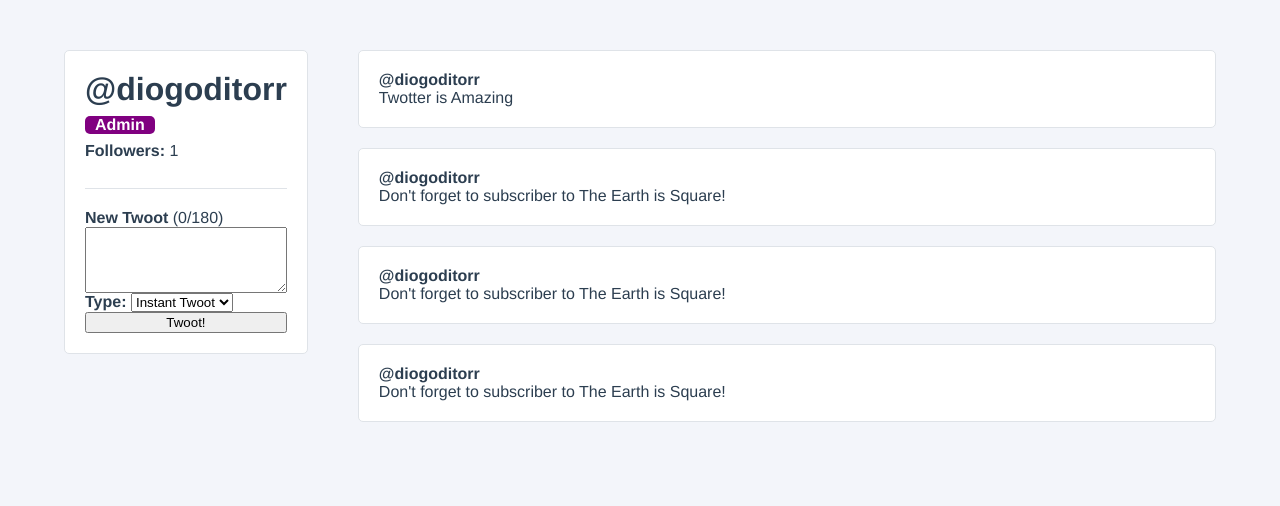
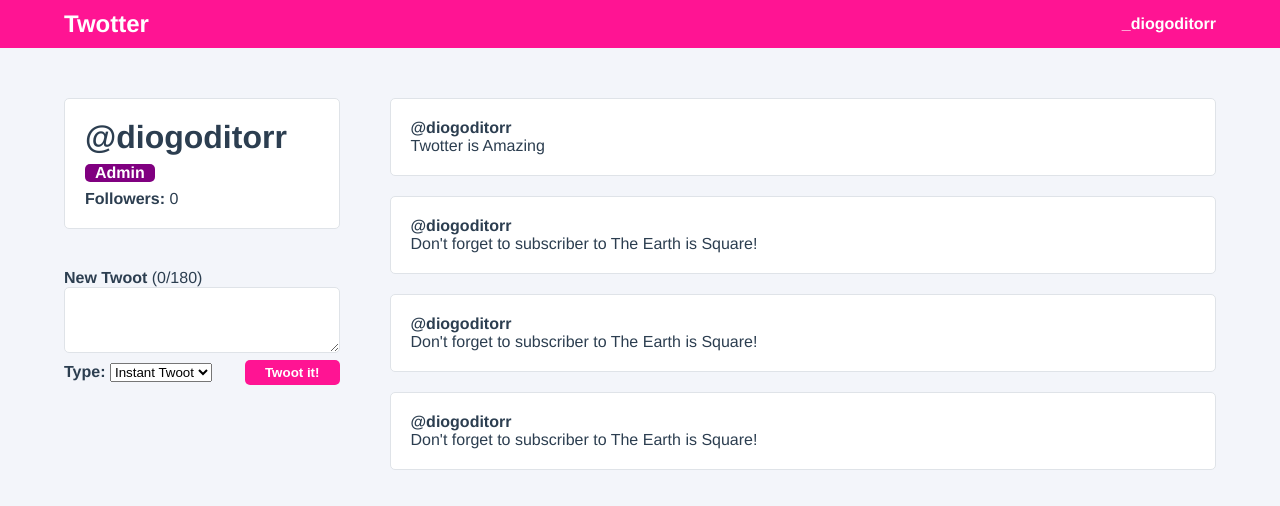
Before and after one commit to diogoditorr/twotter-tutorial, a Vue app: page / in a window 1280 px wide. Shown: the top 506 px of the page. Built offline with nearby package versions, Linux system fonts and the light colour scheme.

Commit message:
Chapter 6.5

```diff
--- a/src/App.vue
+++ b/src/App.vue
@@ -1,5 +1,13 @@
 <template>
     <div id="app">
+        <nav>
+            <div class="navigation__logo">
+                Twotter
+            </div>
+            <div class="navigation__user">
+                {{ user.username }}
+            </div>
+        </nav>
         <UserProfile/>
     </div>
 </template>
@@ -9,7 +17,14 @@
 
 export default {
     name: 'App',
-    components: { UserProfile }
+    components: { UserProfile },
+    data() {
+        return {
+            user: {
+                username: '_diogoditorr'
+            }
+        }
+    }
 }
 </script>
 
@@ -22,5 +37,23 @@
     color: #2c3e50;
     min-height: 100vh;
     background-color: #F3F5FA;
+
+    nav {
+        display: flex;
+        align-items: center;
+        justify-content: space-between;
+        padding: 10px 5%;
+        background-color: deeppink;
+        color: white;
+
+        .navigation__logo {
+            font-weight: bold;
+            font-size: 24px;
+        }
+
+        .navigation__user {
+            font-weight: bold;
+        }
+    }
 }
 </style>
--- /dev/null
+++ b/src/components/CreateTwootPanel.vue
@@ -0,0 +1,98 @@
+<template>
+    <form class="create-twoot-panel" @submit.prevent="createNewTwoot" :class="{ '--exceeded': newTwootCharacterCount > 180 }">
+        <label for="newTwoot"><strong>New Twoot</strong> ({{ newTwootCharacterCount }}/180)</label>
+        <textarea id="newTwoot" rows="4" v-model="newTwootContent"></textarea>
+
+        <div class="create-twoot-panel__submit">
+            <div class="create-twoot-type">
+                <label for="newTwootType"><strong>Type: </strong></label>
+                <select id="newTwootType" v-model="selectedTwootType">
+                    <option :value="option.value" v-for="(option, index) in twootTypes" :key="index">
+                        {{ option.name }}
+                    </option>
+                </select>
+            </div>
+
+
+            <button>
+                Twoot it!
+            </button>
+        </div>
+    </form>
+</template>
+
+<script>
+export default {
+    name: "CreateTwootPanel",
+    data() {
+        return {
+            newTwootContent: '',
+            selectedTwootType: 'instant',
+            twootTypes: [
+                { value: 'draft', name: 'Draf' },
+                { value: 'instant', name: 'Instant Twoot' }
+            ]
+        }
+    },
+    computed: {
+        newTwootCharacterCount() {
+            return this.newTwootContent.length;
+        }
+    },
+    methods: {
+        createNewTwoot() {
+            if (this.newTwootContent && this.selectedTwootType !== 'draft') {
+                this.$emit('add-twoot', this.newTwootContent)
+                this.newTwootContent = '';
+            }
+        }
+    }
+};
+</script>
+
+
+<style lang="scss" scoped>
+.create-twoot-panel {
+    // border-top: 1px solid #DFE3E8;
+    padding-top: 20px;
+    margin-top: 20px;
+    display: flex;
+    flex-direction: column;
+
+    textarea {
+        border: 1px solid #DFE3E8;
+        border-radius: 5px;
+    }
+
+    .create-twoot-panel__submit {
+        display: flex;
+        justify-content: space-between;
+
+        .create-twoot-type {
+            padding: 10px 0;
+        }
+
+        button {
+            padding: 5px 20px;
+            margin: auto 0;
+            border-radius: 5px;
+            border: none;
+            background-color: deeppink;
+            color: white;
+            font-weight: bold;
+        }
+    }
+
+    &.--exceeded {
+        color: red;
+        border-color: red;
+
+        .create-twoot-panel__submit {
+            button {
+                background-color: red;
+                color: white;
+            }
+        }
+    }
+}
+</style>
--- a/src/components/TwootItem.vue
+++ b/src/components/TwootItem.vue
@@ -1,5 +1,5 @@
 <template>
-    <div class="twoot-item" @click="favouriteTwoot(twoot.id)">
+    <div class="twoot-item">
         <div class="user-profile__twoot">
             <div class="twoot-item__user">
                 @{{ username }}
@@ -26,11 +26,11 @@
         }
     },
 
-    methods: {
-        favouriteTwoot(id) {
-            this.$emit('favourite', id)
-        }
-    }
+    // methods: {
+    //     favouriteTwoot(id) {
+    //         this.$emit('favourite', id)
+    //     }
+    // }
 }
 </script>
 
--- a/src/components/UserProfile.vue
+++ b/src/components/UserProfile.vue
@@ -1,5 +1,6 @@
 <template>
     <div class="user-profile">
+        <div class="user-profile__sidebar">
             <div class="user-profile__user-panel">
                 <h1 class="user-profile__username">@{{ user.username }}</h1>
                 <div class="user-profile__admin-badge" v-if="user.isAdmin">
@@ -8,23 +9,8 @@
                 <div class="user-profile__follower-count">
                     <strong>Followers: </strong> {{ followers }}
                 </div>
-            <form class="user-profile__create-twoot" @submit.prevent="createNewTwoot" :class="{ '--exceeded': newTwootCharacterCount > 180 }">
-                <label for="newTwoot"><strong>New Twoot</strong> ({{ newTwootCharacterCount }}/180)</label>
-                <textarea id="newTwoot" rows="4" v-model="newTwootContent"></textarea>
-
-                <div class="user-profile__create-twoot-type">
-                    <label for="newTwootType"><strong>Type: </strong></label>
-                    <select id="newTwootType" v-model="selectedTwootType">
-                        <option :value="option.value" v-for="(option, index) in twootTypes" :key="index">
-                            {{ option.name }}
-                        </option>
-                    </select>
             </div>
-
-                <button>
-                    Twoot!
-                </button>
-            </form>
+            <CreateTwootPanel @add-twoot="addTwoot"/>
         </div>
 
         <div class="user-profile__twoots-wrapper">
@@ -33,7 +19,6 @@
                 :key="twoot.id"
                 :username="user.username"
                 :twoot="twoot"
-                @favourite="toggleFavourite"
             />
         </div>
     </div>
@@ -41,20 +26,15 @@
 
 <script>
 import TwootItem from "./TwootItem"
+import CreateTwootPanel from "./CreateTwootPanel"
 
 export default {
     name: "UserProfile",
 
-    components: { TwootItem },
+    components: { CreateTwootPanel, TwootItem },
 
     data() {
         return {
-            newTwootContent: '',
-            selectedTwootType: 'instant',
-            twootTypes: [
-                { value: 'draft', name: 'Draf' },
-                { value: 'instant', name: 'Instant Twoot' }
-            ],
             followers: 0,
             user: {
                 id: 1,
@@ -73,48 +53,37 @@
         }
     },
 
-    watch: {
-        followers(newFollowerCount, oldFollowerCount) {
-            if (oldFollowerCount < newFollowerCount) {
-                console.log(`${this.user.username} has gained a follower!`)
-            }
-        }
-    },
+    // watch: {
+    //     followers(newFollowerCount, oldFollowerCount) {
+    //         if (oldFollowerCount < newFollowerCount) {
+    //             console.log(`${this.user.username} has gained a follower!`)
+    //         }
+    //     }
+    // },
 
-    computed: {
-        fullName() {
-            return `${this.user.firstName} ${this.user.lastName}`;
-        },
-
-        newTwootCharacterCount() {
-            return this.newTwootContent.length;
-        }
-    },
+    // computed: {
+    //     fullName() {
+    //         return `${this.user.firstName} ${this.user.lastName}`;
+    //     }
+    // },
 
     methods: {
-        followUser() {
-            this.followers++
-        },
+        // followUser() {
+        //     this.followers++
+        // },
 
-        toggleFavourite(id) {
-            console.log(`Favourited Tweet #${id}`)
-        },
-
-        createNewTwoot() {
-            if (this.newTwootContent && this.selectedTwootType !== 'draft') {
-                this.user.twoots.unshift({
-                    id: this.user.twoots.length + 1,
-                    content: this.newTwootContent
-                })
-                this.newTwootContent = '';
-            }
+        // toggleFavourite(id) {
+        //     console.log(`Favourited Tweet #${id}`)
+        // }
+        addTwoot(twoot) {
+            this.user.twoots.unshift({ id: this.user.twoots.length + 1, content: twoot });
         }
     },
 
     // Load when first load the component
-    mounted() {
-        this.followUser();
-    }
+    // mounted() {
+    //     this.followUser();
+    // }
 }
 </script>
 
@@ -122,18 +91,21 @@
 .user-profile {
     display: grid;
     grid-template-columns: 1fr 3fr;
-    width: auto;
+    grid-gap: 50px;
+    // width: auto;
     padding: 50px 5%;
 
     .user-profile__user-panel {
         display: flex;
         flex-direction: column;
-        margin-right: 50px;
         padding: 20px;
         background-color: white;
         border-radius: 5px;
         border: 1px solid #DFE3E8;
-        height: fit-content;
+        margin-bottom: auto;
+
+        // margin-right: 50px;
+        // height: fit-content;
 
         h1 {
             margin: 0;
@@ -149,34 +121,17 @@
         }
 
         .user-profile__username,
-        .user-profile__admin-badge,
-        .user-profile__follower-count {
+        .user-profile__admin-badge {
             margin-bottom: 8px;
         }
 
-        .user-profile__create-twoot {
-            border-top: 1px solid #DFE3E8;
-            padding-top: 20px;
-            margin-top: 20px;
-            display: flex;
-            flex-direction: column;
 
-            &.--exceeded {
-                color: red;
-                border-color: red;
-
-                button {
-                    background-color: red;
-                    border: red;
-                    color: white;
-                }
-            }
-        }
     }
 
     .user-profile__twoots-wrapper {
         display: grid;
         grid-gap: 10px;
+        margin-bottom: auto;
     }
 }
 
```
Also changed, not shown: src/assets/users.json (added, +43 -0 lines). Lines whose indentation alone changed are shown as unchanged.
